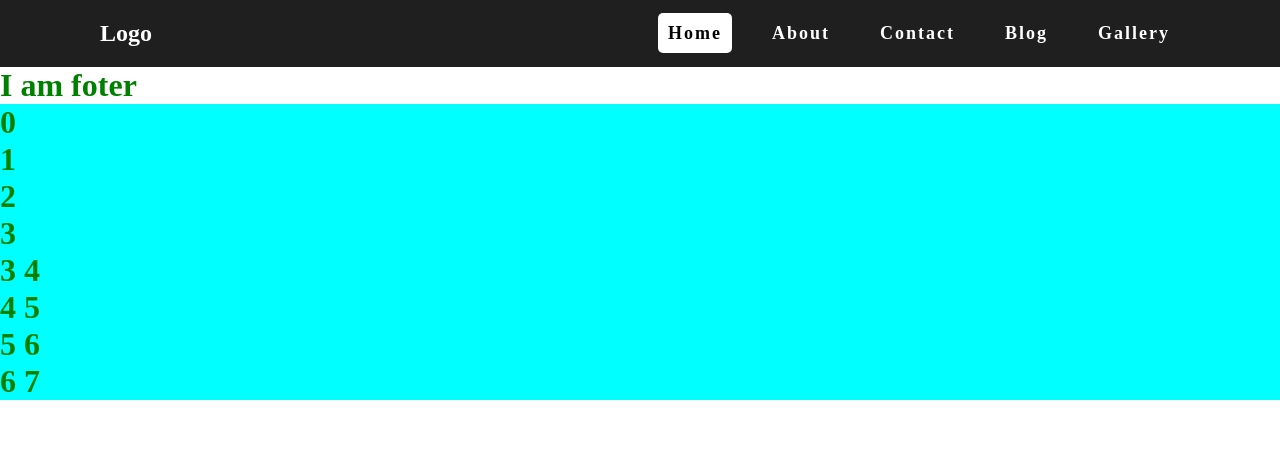
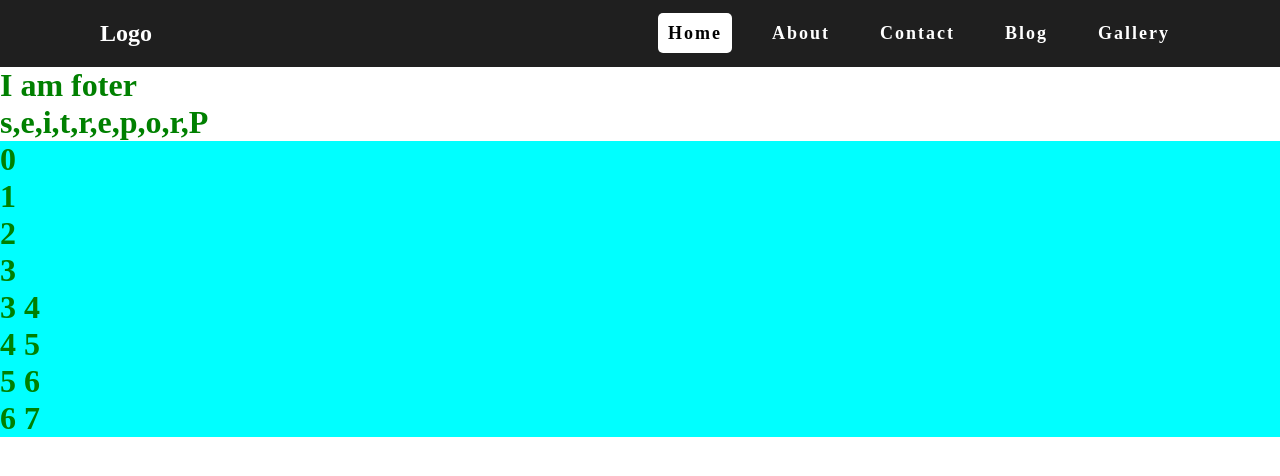
Before and after one commit to HMZeeshanLatif/Vue-Templets, a Vue app: page / in a window 1280 px wide. Shown: the top 476 px of the page. Built offline with nearby package versions, Linux system fonts and the light colour scheme.

Commit message:
Js use in teplete

```diff
--- a/src/components/HeroSection/index.vue
+++ b/src/components/HeroSection/index.vue
@@ -5,11 +5,21 @@ const multiple = {
   class: "testClass",
   style: "background-color:aqua",
 };
+  let test="Properties";
+  const reversedTest = test.split('').reverse().join('');
+  console.log(test.split('')[0])
 </script>
 <template>
+
+  <h1>
+         {{
+              test.split('').reverse().join()
+         }}
+  </h1>
   <h1 v-bind="multiple" v-for="(item, index) in numbers" :key="index">
     {{ item>=+3?item:"" }}
     {{ index }}
+
   </h1>
 </template>
 
```
